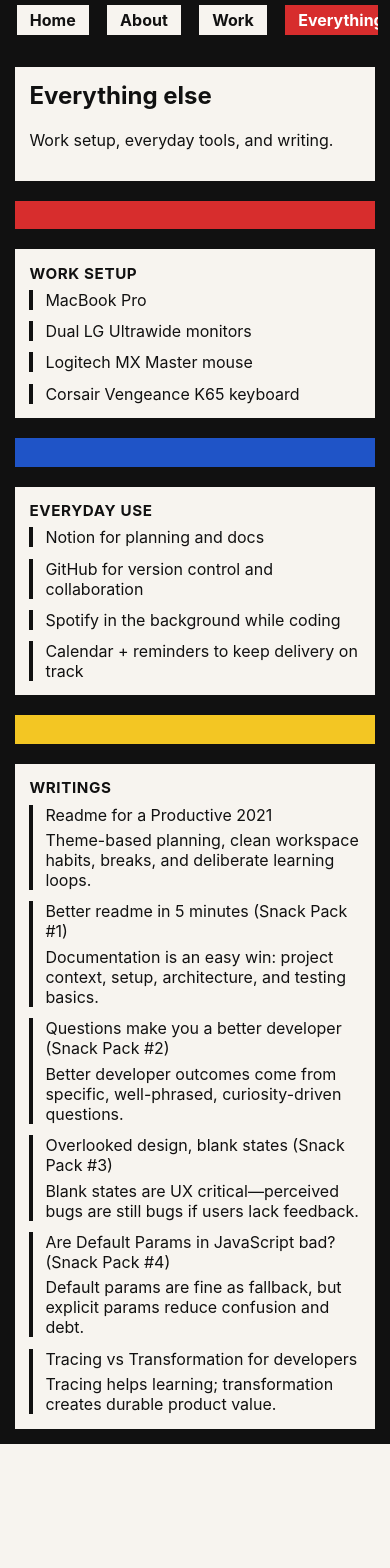
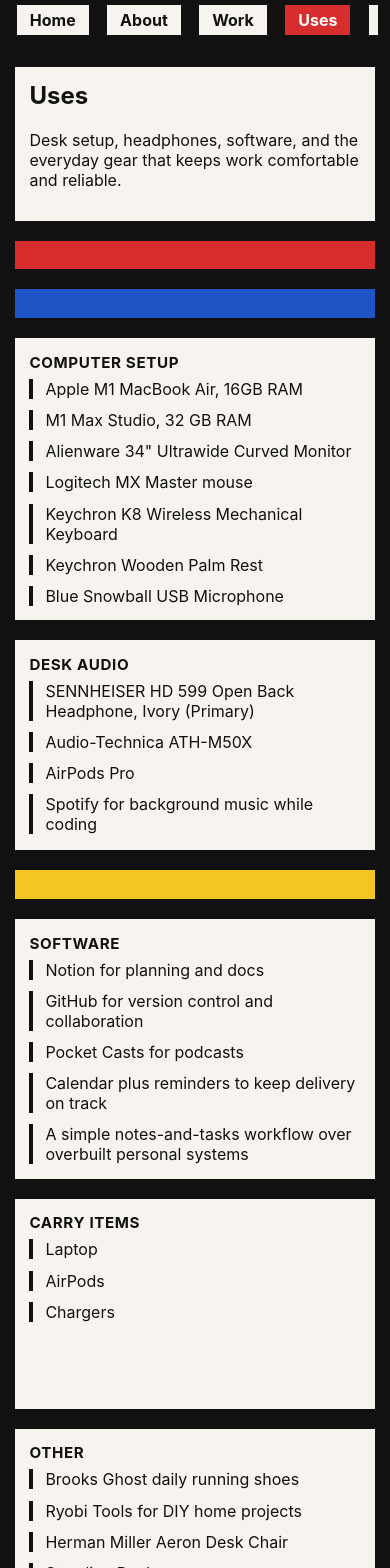
Before and after one commit to BlakeCampbells/Portfolio2026, a Nuxt app: page /uses in a window 390 px wide. Shown: the top 1568 px of the page. Before the commit the page ends 1444 px from the top, so only its background shows below. Built offline with nearby package versions, Linux system fonts and the light colour scheme.

Commit message:
Updating to remove writings

```diff
--- a/app/app.vue
+++ b/app/app.vue
@@ -35,7 +35,7 @@
         <NuxtLink to="/">Home</NuxtLink>
         <NuxtLink to="/about">About</NuxtLink>
         <NuxtLink to="/work">Work</NuxtLink>
-        <NuxtLink to="/uses">Everything else</NuxtLink>
+        <NuxtLink to="/uses">Uses</NuxtLink>
         <a :href="profile.linkedin" target="_blank" rel="noopener noreferrer">LinkedIn</a>
         <a :href="profile.github" target="_blank" rel="noopener noreferrer">GitHub</a>
       </nav>
--- a/app/composables/siteContent.ts
+++ b/app/composables/siteContent.ts
@@ -13,13 +13,9 @@
   links?: { label: string; href: string }[]
 }
 
-export type ThoughtItem = {
-  slug: string
+export type UsesCategory = {
   title: string
-  date: string
-  summary: string
-  sections: string[]
-  bullets?: string[]
+  items: string[]
 }
 
 export const profile = {
@@ -69,6 +65,57 @@
   ],
   headshot: '/images/blake-headshot.jpg'
 }
+
+export const usesCategories: UsesCategory[] = [
+  {
+    title: 'Computer Setup',
+    items: [
+      'Apple M1 MacBook Air, 16GB RAM',
+      'M1 Max Studio, 32 GB RAM',
+      'Alienware 34" Ultrawide Curved Monitor',
+      'Logitech MX Master mouse',
+      'Keychron K8 Wireless Mechanical Keyboard',
+      'Keychron Wooden Palm Rest',
+      'Blue Snowball USB Microphone'
+    ]
+  },
+  {
+    title: 'Desk Audio',
+    items: [
+      'SENNHEISER HD 599 Open Back Headphone, Ivory (Primary)',
+      'Audio-Technica ATH-M50X',
+      'AirPods Pro',
+      'Spotify for background music while coding'
+    ]
+  },
+  {
+    title: 'Software',
+    items: [
+      'Notion for planning and docs',
+      'GitHub for version control and collaboration',
+      'Pocket Casts for podcasts',
+      'Calendar plus reminders to keep delivery on track',
+      'A simple notes-and-tasks workflow over overbuilt personal systems'
+    ]
+  },
+  {
+    title: 'Carry Items',
+    items: [
+      'Laptop',
+      'AirPods',
+      'Chargers'
+    ]
+  },
+  {
+    title: 'Other',
+    items: [
+      'Brooks Ghost daily running shoes',
+      'Ryobi Tools for DIY home projects',
+      'Herman Miller Aeron Desk Chair',
+      'Standing Desk'
+    ]
+  }
+]
 
 /** Fun facts for the home page “About me” tile (not resume-style). */
 export const aboutMeFun: string[] = [
@@ -287,83 +334,12 @@
 
 export const workItems: WorkItem[] = [...coreWorkItems, ...sideProjects]
 
-export const thoughts: ThoughtItem[] = [
-  {
-    slug: 'readme-for-a-productive-2021',
-    title: 'Readme for a Productive 2021',
-    date: '2020-12-28',
-    summary: 'Theme-based planning, clean workspace habits, breaks, and deliberate learning loops.',
-    sections: [
-      'Pick a yearly theme instead of a fragile pass/fail goal. It gives direction without boxing you in.',
-      'Start with environment cleanup: workspace, downloads, and anything adding friction.',
-      'Protect your off time. Burnout is bad strategy, not a badge of honor.',
-      'Keep a personal project. It helps you practice, stay curious, and keep learning momentum.'
-    ]
-  },
-  {
-    slug: 'better-readme-in-5-minutes-snack-pack-1',
-    title: 'Better readme in 5 minutes (Snack Pack #1)',
-    date: '2021-02-28',
-    summary: 'Documentation is an easy win: project context, setup, architecture, and testing basics.',
-    sections: [
-      'Readmes are often neglected, but they are one of the fastest quality upgrades you can make.',
-      'A useful README should explain who the project is for, how to set it up, and what stack it uses.',
-      'Include architecture notes, testing/formatting expectations, and practical FAQs for future contributors.'
-    ]
-  },
-  {
-    slug: 'questions-make-you-a-better-developer-snack-pack-2',
-    title: 'Questions make you a better developer (Snack Pack #2)',
-    date: '2021-03-07',
-    summary: 'Better developer outcomes come from specific, well-phrased, curiosity-driven questions.',
-    sections: [
-      'Great questions have specificity, clear phrasing, and genuine curiosity.',
-      'Vague questions create vague answers. Break big problems into actionable parts.',
-      'Phrasing matters: ask to improve, not to blame.',
-      'Curiosity-driven questions compound learning over time.'
-    ]
-  },
-  {
-    slug: 'overlooked-design-blank-states-snack-pack-3',
-    title: 'Overlooked design, blank states (Snack Pack #3)',
-    date: '2021-03-27',
-    summary: 'Blank states are UX critical—perceived bugs are still bugs if users lack feedback.',
-    sections: [
-      'Most users are not technical. Without feedback, they assume the app is broken.',
-      'Design should make system state obvious: empty results vs errors vs loading are different experiences.',
-      'Blank states are product quality, not cosmetic details.'
-    ]
-  },
-  {
-    slug: 'are-default-params-in-javascript-bad-snack-pack-4',
-    title: 'Are Default Params in JavaScript bad? (Snack Pack #4)',
-    date: '2021-04-10',
-    summary: 'Default params are fine as fallback, but explicit params reduce confusion and debt.',
-    sections: [
-      'Defaults help as fallback behavior, but relying on them too heavily can hide intent.',
-      'A boolean options parameter often becomes ambiguous over time.',
-      'Prefer explicit calls and descriptive parameters to reduce technical debt and improve readability.'
-    ]
-  },
-  {
-    slug: 'tracing-vs-transformation-for-developers',
-    title: 'Tracing vs Transformation for developers',
-    date: '2022-02-01',
-    summary: 'Tracing helps learning; transformation creates durable product value.',
-    sections: [
-      'Tracing (clones/tutorial follow-alongs) is useful for learning foundations.',
-      'Transformation means meaningful product improvement, not cosmetic changes.',
-      'Long-term products come from transformation or original creation, not copy-first momentum.'
-    ]
-  }
-]
-
 export const useSiteContent = () => ({
   profile,
   about,
+  usesCategories,
   aboutMeFun,
   coreWorkItems,
   sideProjects,
-  workItems,
-  thoughts
+  workItems
 })
--- a/app/pages/thoughts/[slug].vue
+++ /dev/null
@@ -1,60 +0,0 @@
-<script setup lang="ts">
-const route = useRoute()
-const { thoughts } = useSiteContent()
-
-const post = computed(() => thoughts.find((t) => t.slug === route.params.slug))
-
-if (!post.value) {
-  throw createError({ statusCode: 404, statusMessage: 'Thought not found' })
-}
-
-useSeoMeta({
-  title: `${post.value.title} · Thoughts`,
-  description: post.value.summary
-})
-</script>
-
-<template>
-  <main class="mondrian-page" v-if="post">
-    <section class="tile intro">
-      <h1>{{ post.title }}</h1>
-      <p class="date">{{ post.date }}</p>
-      <p class="summary">{{ post.summary }}</p>
-    </section>
-
-    <section class="tile color blue" aria-hidden="true" />
-
-    <section class="tile span-2">
-      <div class="content">
-        <p v-for="section in post.sections" :key="section">{{ section }}</p>
-      </div>
-    </section>
-  </main>
-</template>
-
-<style scoped>
-.mondrian-page {
-  min-height: 100dvh;
-  display: grid;
-  grid-template-columns: 1.2fr 1fr 1fr;
-  gap: 12px;
-  padding: 12px;
-  background: #111;
-}
-.tile { background: #f7f4ef; border: 5px solid #111; padding: 1.1rem; }
-.intro { grid-column: 1 / 3; }
-.span-2 { grid-column: 1 / 3; }
-.color.blue { background: #1f54c7; }
-
-.date { opacity: .7; font-size: .95rem; }
-.summary { font-weight: 600; }
-.content { display: grid; gap: .85rem; }
-.content p { margin: 0; line-height: 1.6; }
-
-h1 { margin-top: 0; }
-
-@media (max-width: 900px) {
-  .mondrian-page { grid-template-columns: 1fr; }
-  .intro,.span-2 { grid-column: auto; }
-}
-</style>
--- a/app/pages/thoughts/index.vue
+++ /dev/null
@@ -1,54 +0,0 @@
-<script setup lang="ts">
-const { thoughts } = useSiteContent()
-
-useSeoMeta({
-  title: 'Everything else',
-  description: 'Notes, writing, setup details, and other useful extras.'
-})
-</script>
-
-<template>
-  <main class="mondrian-page">
-    <section class="tile intro">
-      <h1>Everything else</h1>
-      <p>Notes, writing, setup details, and everything that doesn’t fit neatly elsewhere.</p>
-    </section>
-
-    <section class="tile color red" aria-hidden="true" />
-
-    <section class="tile span-2">
-      <ul class="list">
-        <li v-for="post in thoughts" :key="post.slug" class="item">
-          <NuxtLink :to="`/thoughts/${post.slug}`">{{ post.title }}</NuxtLink>
-          <p>{{ post.summary }}</p>
-        </li>
-      </ul>
-    </section>
-  </main>
-</template>
-
-<style scoped>
-.mondrian-page {
-  min-height: 100dvh;
-  display: grid;
-  grid-template-columns: 1.2fr 1fr 1fr;
-  gap: 12px;
-  padding: 12px;
-  background: #111;
-}
-.tile { background: #f7f4ef; border: 5px solid #111; padding: 1.1rem; }
-.intro { grid-column: 1 / 3; }
-.span-2 { grid-column: 1 / 3; }
-.color.red { background: #d72d2d; }
-
-.list { list-style: none; margin: 0; padding: 0; display: grid; gap: .9rem; }
-.item { border-left: 4px solid #111; padding-left: .75rem; }
-.item p { margin: .4rem 0 0; }
-
-h1 { margin-top: 0; }
-
-@media (max-width: 900px) {
-  .mondrian-page { grid-template-columns: 1fr; }
-  .intro,.span-2 { grid-column: auto; }
-}
-</style>
--- a/app/pages/uses/[slug].vue
+++ /dev/null
@@ -1,57 +0,0 @@
-<script setup lang="ts">
-const route = useRoute()
-const { thoughts } = useSiteContent()
-
-const post = computed(() => thoughts.find((t) => t.slug === route.params.slug))
-
-if (!post.value) {
-  throw createError({ statusCode: 404, statusMessage: 'Writing not found' })
-}
-
-useSeoMeta({
-  title: `${post.value.title} · Writings`,
-  description: post.value.summary
-})
-</script>
-
-<template>
-  <main class="mondrian-page" v-if="post">
-    <section class="tile intro">
-      <h1>{{ post.title }}</h1>
-      <p class="date">{{ post.date }}</p>
-      <p class="summary">{{ post.summary }}</p>
-    </section>
-
-    <section class="tile color blue" aria-hidden="true" />
-
-    <section class="tile span-2">
-      <div class="content">
-        <p v-for="section in post.sections" :key="section">{{ section }}</p>
-      </div>
-    </section>
-  </main>
-</template>
-
-<style scoped>
-.mondrian-page {
-  min-height: 100dvh;
-  display: grid;
-  grid-template-columns: 1.2fr 1fr 1fr;
-  gap: 12px;
-  padding: 12px;
-  background: #111;
-}
-.tile { background: #f7f4ef; border: 5px solid #111; padding: 1.1rem; }
-.intro { grid-column: 1 / 3; }
-.span-2 { grid-column: 1 / 3; }
-.color.blue { background: #1f54c7; }
-.date { opacity: .7; font-size: .95rem; }
-.summary { font-weight: 600; }
-.content { display: grid; gap: .85rem; }
-.content p { margin: 0; line-height: 1.6; }
-h1 { margin-top: 0; }
-@media (max-width: 900px) {
-  .mondrian-page { grid-template-columns: 1fr; }
-  .intro,.span-2 { grid-column: auto; }
-}
-</style>
--- a/app/pages/uses/index.vue
+++ b/app/pages/uses/index.vue
@@ -1,45 +1,67 @@
 <script setup lang="ts">
-const { about, thoughts } = useSiteContent()
+const { usesCategories } = useSiteContent()
+const [computerSetup, deskAudio, software, carryItems, other] = usesCategories
 
 useSeoMeta({
-  title: 'Everything else',
-  description: 'Work setup, everyday tools, and writing.'
+  title: 'Uses',
+  description: 'Desk setup, headphones, software, and the everyday gear behind my work.'
 })
 </script>
 
 <template>
   <main class="mondrian-page">
     <section class="tile intro">
-      <h1>Everything else</h1>
-      <p>Work setup, everyday tools, and writing.</p>
+      <h1>Uses</h1>
+      <p>Desk setup, headphones, software, and the everyday gear that keeps work comfortable and reliable.</p>
     </section>
 
     <section class="tile color red" aria-hidden="true" />
 
-    <section class="tile">
-      <h2>Work Setup</h2>
+    <section class="tile color blue" aria-hidden="true" />
+
+    <section class="tile category computer-setup">
+      <h2>{{ computerSetup.title }}</h2>
       <ul class="list">
-        <li v-for="item in about.setup" :key="item" class="item">{{ item }}</li>
+        <li v-for="item in computerSetup.items" :key="item" class="item">
+          {{ item }}
+        </li>
       </ul>
     </section>
 
-    <section class="tile color blue" aria-hidden="true" />
-
-    <section class="tile">
-      <h2>Everyday Use</h2>
+    <section class="tile category desk-audio">
+      <h2>{{ deskAudio.title }}</h2>
       <ul class="list">
-        <li v-for="item in about.everydayUse" :key="item" class="item">{{ item }}</li>
+        <li v-for="item in deskAudio.items" :key="item" class="item">
+          {{ item }}
+        </li>
       </ul>
     </section>
 
     <section class="tile color yellow" aria-hidden="true" />
 
-    <section class="tile span-2 writings">
-      <h2>Writings</h2>
+    <section class="tile category software">
+      <h2>{{ software.title }}</h2>
       <ul class="list">
-        <li v-for="post in thoughts" :key="post.slug" class="item">
-          <NuxtLink :to="`/uses/${post.slug}`">{{ post.title }}</NuxtLink>
-          <p>{{ post.summary }}</p>
+        <li v-for="item in software.items" :key="item" class="item">
+          {{ item }}
+        </li>
+      </ul>
+    </section>
+
+    <section class="tile category carry-items">
+      <h2>{{ carryItems.title }}</h2>
+      <ul class="list">
+        <li v-for="item in carryItems.items" :key="item" class="item">
+          {{ item }}
+        </li>
+      </ul>
+    </section>
+
+    <section class="tile category other">
+      <h2>{{ other.title }}</h2>
+      <ul class="list">
+        <li v-for="item in other.items" :key="item" class="item">
+          {{ item }}
         </li>
       </ul>
     </section>
@@ -51,25 +73,30 @@
   min-height: 100dvh;
   display: grid;
   grid-template-columns: 1.2fr 1fr 1fr;
+  grid-auto-rows: auto;
   gap: 10px;
   padding: 10px;
   background: #111;
 }
 .tile { background: #f7f4ef; border: 5px solid #111; padding: .9rem; }
 .intro { grid-column: 1 / 3; }
-.span-2 { grid-column: 1 / 3; }
-.writings { grid-row: 4 / 5; }
+.category { min-height: 220px; }
+.computer-setup { grid-column: 1 / 2; }
+.desk-audio { grid-column: 3 / 4; }
+.software { grid-column: 2 / 3; }
+.carry-items { grid-column: 3 / 4; }
+.other { grid-column: 1 / 3; }
 .color.red { background: #d72d2d; }
 .color.blue { background: #1f54c7; }
 .color.yellow { background: #f3c623; }
 .list { list-style: none; margin: 0; padding: 0; display: grid; gap: .7rem; }
 .item { border-left: 4px solid #111; padding-left: .75rem; }
-.item p { margin: .35rem 0 0; }
 h1 { margin-top: 0; }
 h2 { margin: 0 0 .45rem; font-size: .95rem; text-transform: uppercase; letter-spacing: .04em; }
 
 @media (max-width: 900px) {
   .mondrian-page { grid-template-columns: 1fr; }
-  .intro,.span-2,.writings { grid-column: auto; grid-row: auto; }
+  .intro,.category { grid-column: auto; grid-row: auto; }
+  .computer-setup, .desk-audio, .software, .carry-items, .other { grid-column: auto; }
 }
 </style>
--- a/nuxt.config.ts
+++ b/nuxt.config.ts
@@ -56,12 +56,6 @@
         '/work/experian-data-dictionary',
         '/work/awardwentto',
         '/work/uses-tech',
-        '/uses/readme-for-a-productive-2021',
-        '/uses/better-readme-in-5-minutes-snack-pack-1',
-        '/uses/questions-make-you-a-better-developer-snack-pack-2',
-        '/uses/overlooked-design-blank-states-snack-pack-3',
-        '/uses/are-default-params-in-javascript-bad-snack-pack-4',
-        '/uses/tracing-vs-transformation-for-developers',
         '/sitemap.xml',
         '/robots.txt'
       ]
```
